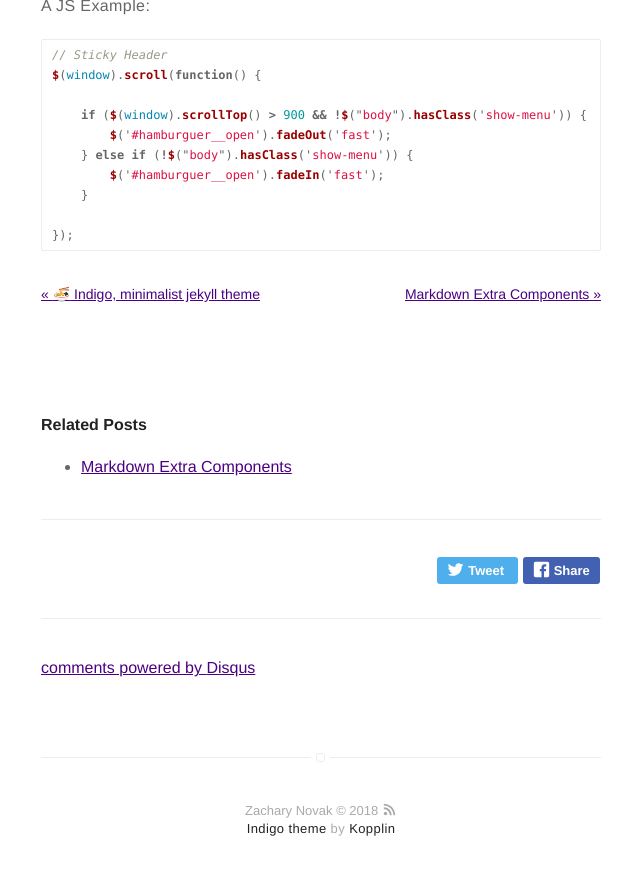
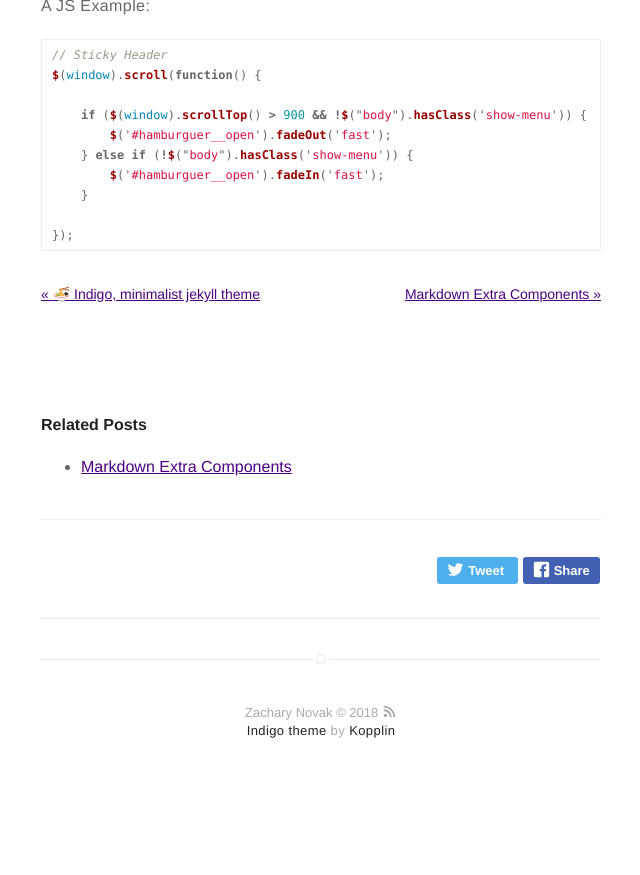
Before and after one commit to Novak478/novak478.github.io, a Jekyll site: the page built from _posts/2016-02-24-markdown-common-elements.markdown, in a window 1280 px wide and 900 px high, scrolled down 5552 px. Shown: the top 875 px of the window, without its empty margins (319-959 px from the left). Built offline with Jekyll 4.4.1, drawn with Linux system fonts in a browser that asks for light colours; emoji names are drawn with the system emoji font; comment, search, counter and statistics services are not loaded; after the commit the page ends 6354 px from its top, so only the background shows below that; some of the changed lines change nothing that is shown.

Commit message:
removed disqus account settings from config
removed disqus

```diff
--- a/_config.yml
+++ b/_config.yml
@@ -30,8 +30,8 @@
 
 # if you don't want comments in your posts, leave categories empty
 disqus:
-  shortname: zachary_novak # enter this from your disqus account
-  categories: [blog, project] # only show disqus for posts that have these categories
+  shortname:  # enter this from your disqus account
+  categories: [] # only show disqus for posts that have these categories
 
 # if you don't have any of social below, comment the line
 # facebook: myfacebook
```
